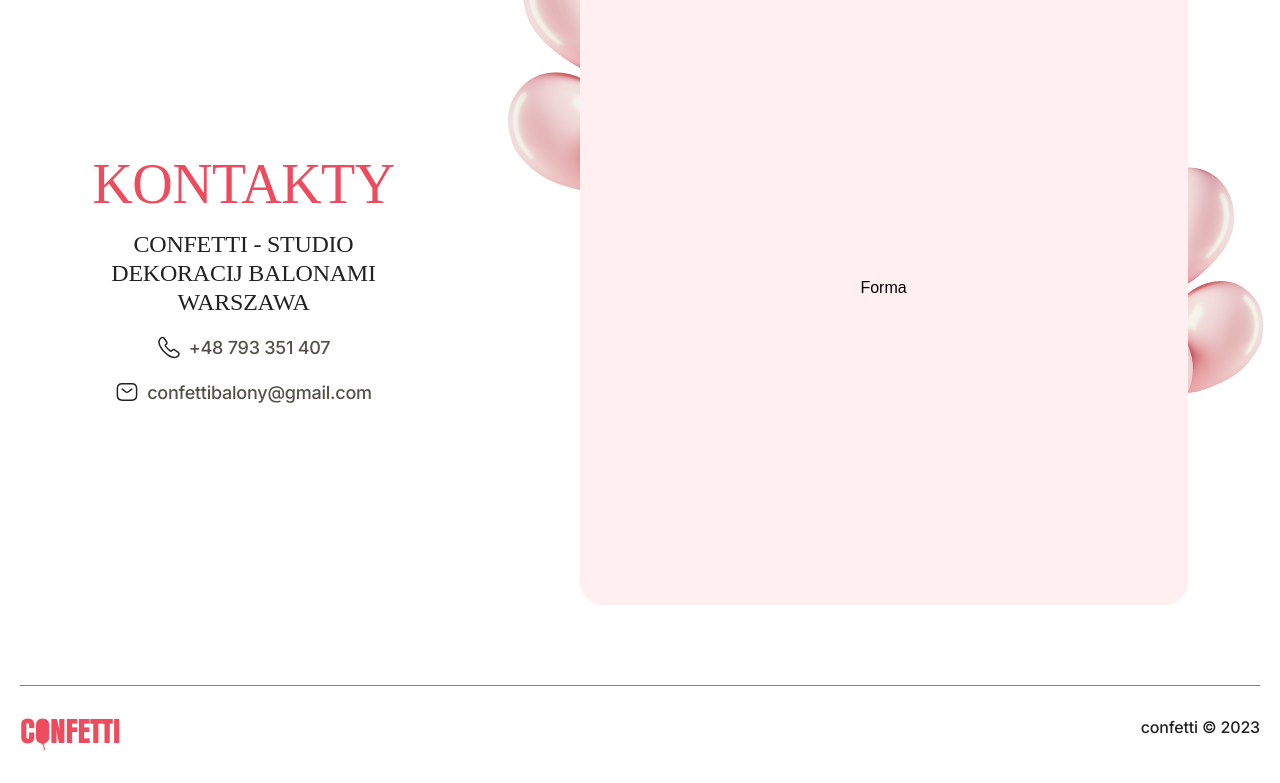
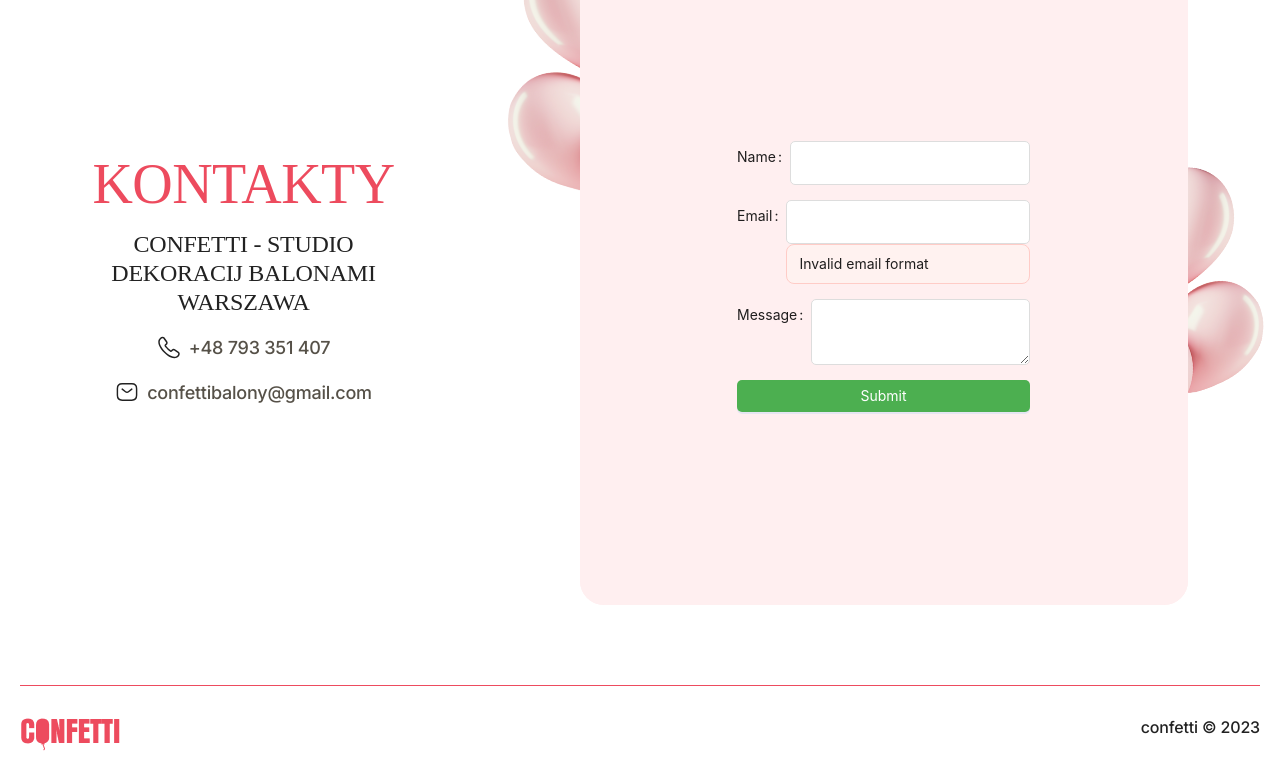
Before and after one commit to 0trava/CONFETTI, a React (Create React App) app: page / in a window 1280 px wide. Shown: the part 2425-3208 px from the top of the page. Built offline with nearby package versions, Linux system fonts and the light colour scheme; a web font is replaced by a local one.

Commit message:
add form

```diff
--- a/package.json
+++ b/package.json
@@ -7,8 +7,10 @@
     "@testing-library/jest-dom": "^5.16.3",
     "@testing-library/react": "^12.1.4",
     "@testing-library/user-event": "^13.5.0",
+    "antd": "^5.14.0",
     "react": "^18.1.0",
     "react-dom": "^18.1.0",
+    "react-hook-form": "^7.50.0",
     "react-scripts": "5.0.1",
     "web-vitals": "^2.1.3"
   },
--- a/src/components/components/Forma.jsx
+++ b/src/components/components/Forma.jsx
@@ -1,9 +1,60 @@
-import React from 'react'
+import React, { useState } from 'react';
+import { Form, Input, Button, Alert } from 'antd';
+import { useForm } from 'react-hook-form';
+import style from './Forma.module.css';
 
-const Forma = () => {
-  return (
-    <div>Forma</div>
-  )
-}
+const validateEmail = (email) => {
+    const re = /^[a-zA-Z0-9._%+-]+@[a-zA-Z0-9.-]+\.[a-zA-Z]{2,}$/;
+    return re.test(email);
+  };
+
+  const validateMessage = (message) => {
+    return message.length > 0;
+  };
+
+  const Forma = () => {
+    const { register, handleSubmit, formState: { errors } } = useForm();
+    const [submitted, setSubmitted] = useState(false);
+    const [errorMessage, setErrorMessage] = useState('');
+
+    const onSubmit = (data) => {
+      if (!validateEmail(data.email)) {
+        setErrorMessage('Invalid email format');
+        return;
+      }
+
+      if (!validateMessage(data.message)) {
+        setErrorMessage('Message cannot be empty');
+        return;
+      }
+
+      setSubmitted(true);
+    };
+
+    return (
+        <Form onSubmit={handleSubmit(onSubmit)} className={style.formContainer}>
+        <Form.Item label="Name" className={style.formItem}>
+          <Input {...register('name', { required: true })} className={style.formInput} />
+          {errors.name && <Alert message="Name is required" type="error" />}
+        </Form.Item>
+        <Form.Item label="Email" className={style.formItem}>
+          <Input {...register('email', { required: true })} className={style.formInput} />
+          {errors.email && <Alert message="Email is required" type="error" />}
+          {!validateEmail(register('email').value) && <Alert message="Invalid email format" type="error" />}
+        </Form.Item>
+        <Form.Item label="Message" className={style.formItem}>
+          <Input.TextArea {...register('message', { required: true })} className={style.formTextarea} />
+          {errors.message && <Alert message="Message is required" type="error" />}
+        </Form.Item>
+        {errorMessage && <Alert message={errorMessage} type="error" />}
+        <Form.Item>
+          <Button type="primary" htmlType="submit" className={style.formButton}>
+            Submit
+          </Button>
+        </Form.Item>
+        {submitted && <Alert message="Form submitted successfully" type="success" />}
+      </Form>
+    );
+  };
 
 export default Forma
--- a/src/components/components/Forma.module.css
+++ b/src/components/components/Forma.module.css
@@ -0,0 +1,38 @@
+.formContainer {
+
+  }
+
+  .formItem {
+    margin-bottom: 15px;
+  }
+
+  .formInput {
+    width: 100%;
+    padding: 10px;
+    border-radius: 5px;
+    border: 1px solid #ddd;
+    box-sizing: border-box;
+  }
+
+  .formTextarea {
+    width: 100%;
+    padding: 10px;
+    border-radius: 5px;
+    border: 1px solid #ddd;
+    box-sizing: border-box;
+    resize: vertical;
+  }
+
+  .formButton {
+    width: 100%;
+    padding: 10px;
+    border-radius: 5px;
+    background-color: #4CAF50;
+    color: white;
+    border: none;
+    cursor: pointer;
+  }
+
+  .formButton:hover {
+    background-color: #45a049;
+  }
```
Also changed, not shown: 1 other file (tests, documents, lock files or other folders).
